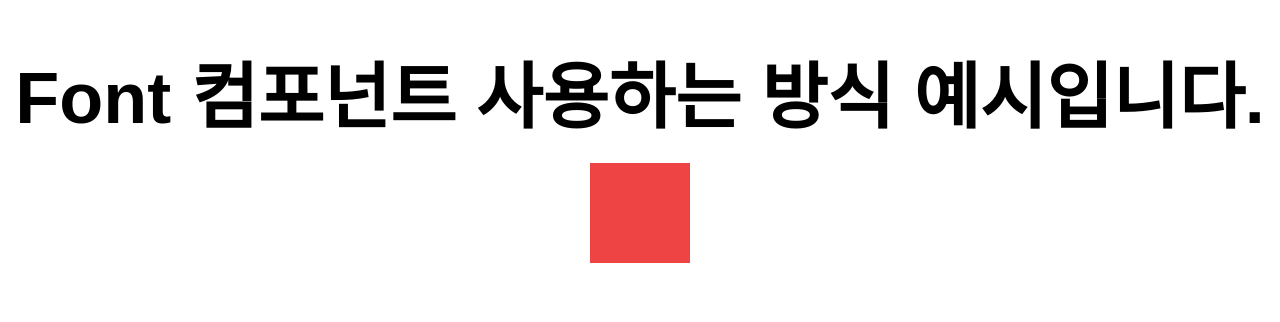
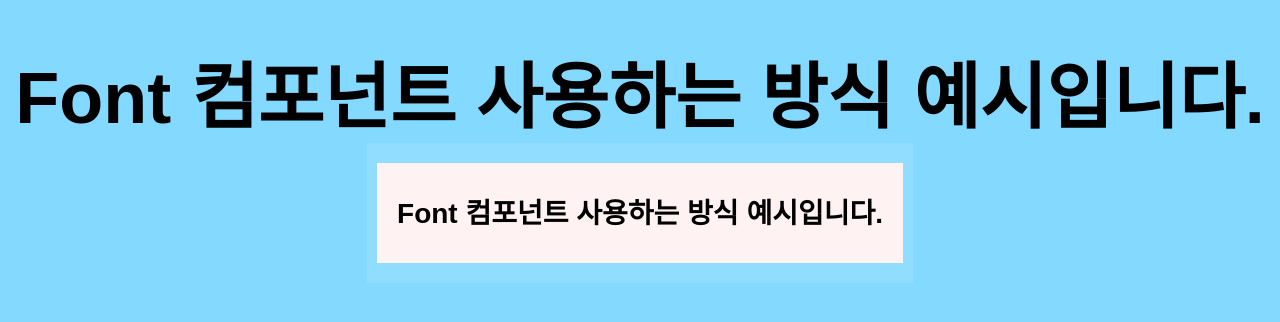
Before and after one commit to team-blaybus-runtime/team-blaybus-runtime_front, a Next.js app: page /workflow in a window 1280 px wide. Shown: the part 582-904 px from the top of the page. Built offline with nearby package versions, Linux system fonts and the light colour scheme.

Commit message:
feat(low): font 사용 예시 추가

```diff
--- a/src/app/workflow/page.tsx
+++ b/src/app/workflow/page.tsx
@@ -5,13 +5,17 @@ import React from "react";
 export default function WorkflowPage() {
   // styled system 사용 방식 예시
   return (
-    <CenterColumn width="100%" height="1500px" bg="gray_500">
-      <Font typo="hero" color="blue_500">
+    <CenterColumn width="100%" height="1500px" bg="blue_300">
+      <Font typo="hero" color="blue_800">
         Font 컴포넌트 사용하는 방식 예시입니다.
       </Font>
 
-      <Row p="20px 10px 20px 10px" bg="white">
-        <Column width="100px" height="100px" bg="red_500"></Column>
+      <Row p="20px 10px 20px 10px" bg="alpha_light_10">
+        <CenterColumn width="auto" height="100px" bg="red_50" px="20px">
+          <Font typo="headline_s" color="red_600">
+            Font 컴포넌트 사용하는 방식 예시입니다.
+          </Font>
+        </CenterColumn>
       </Row>
     </CenterColumn>
   );
```
